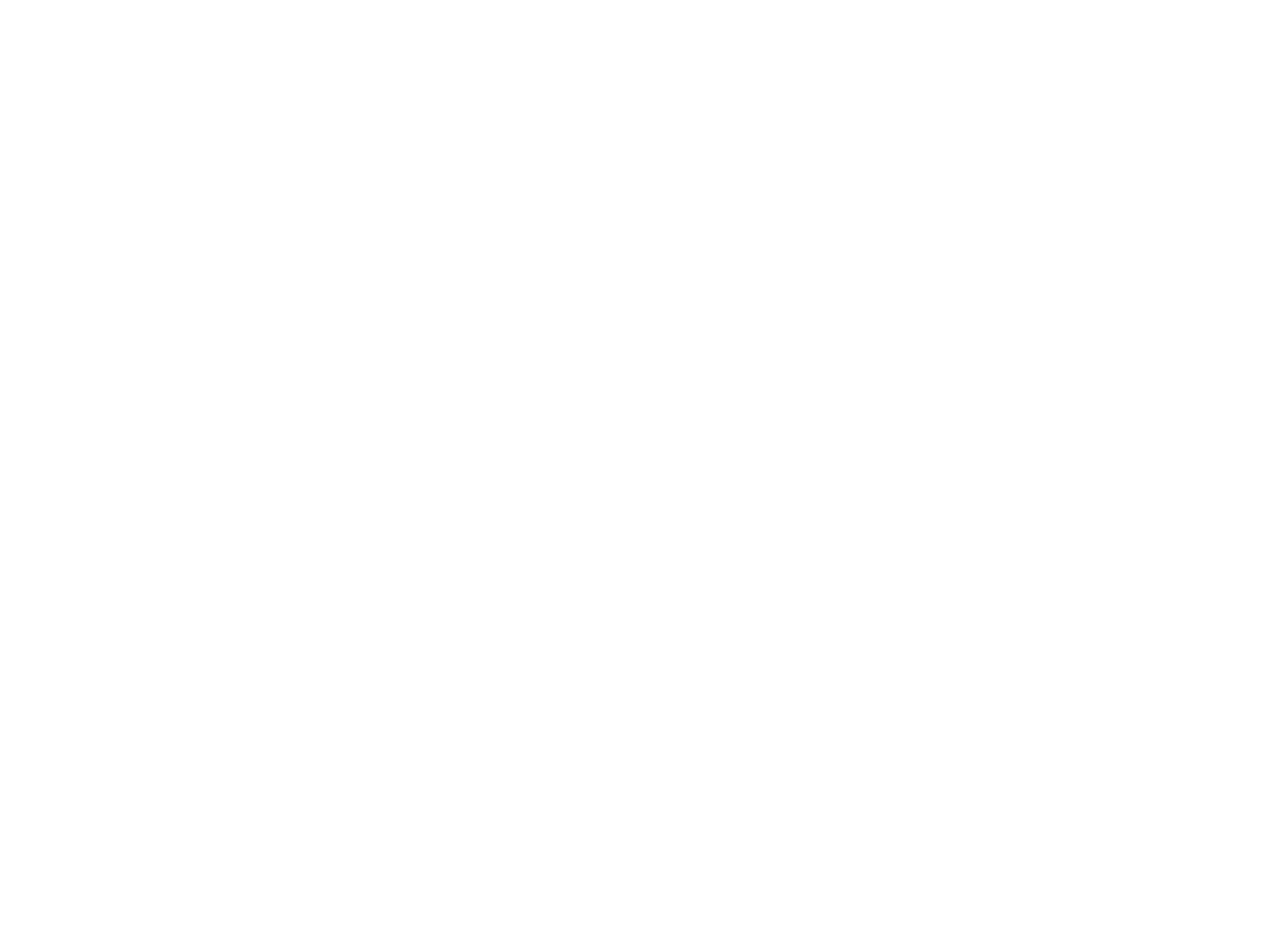
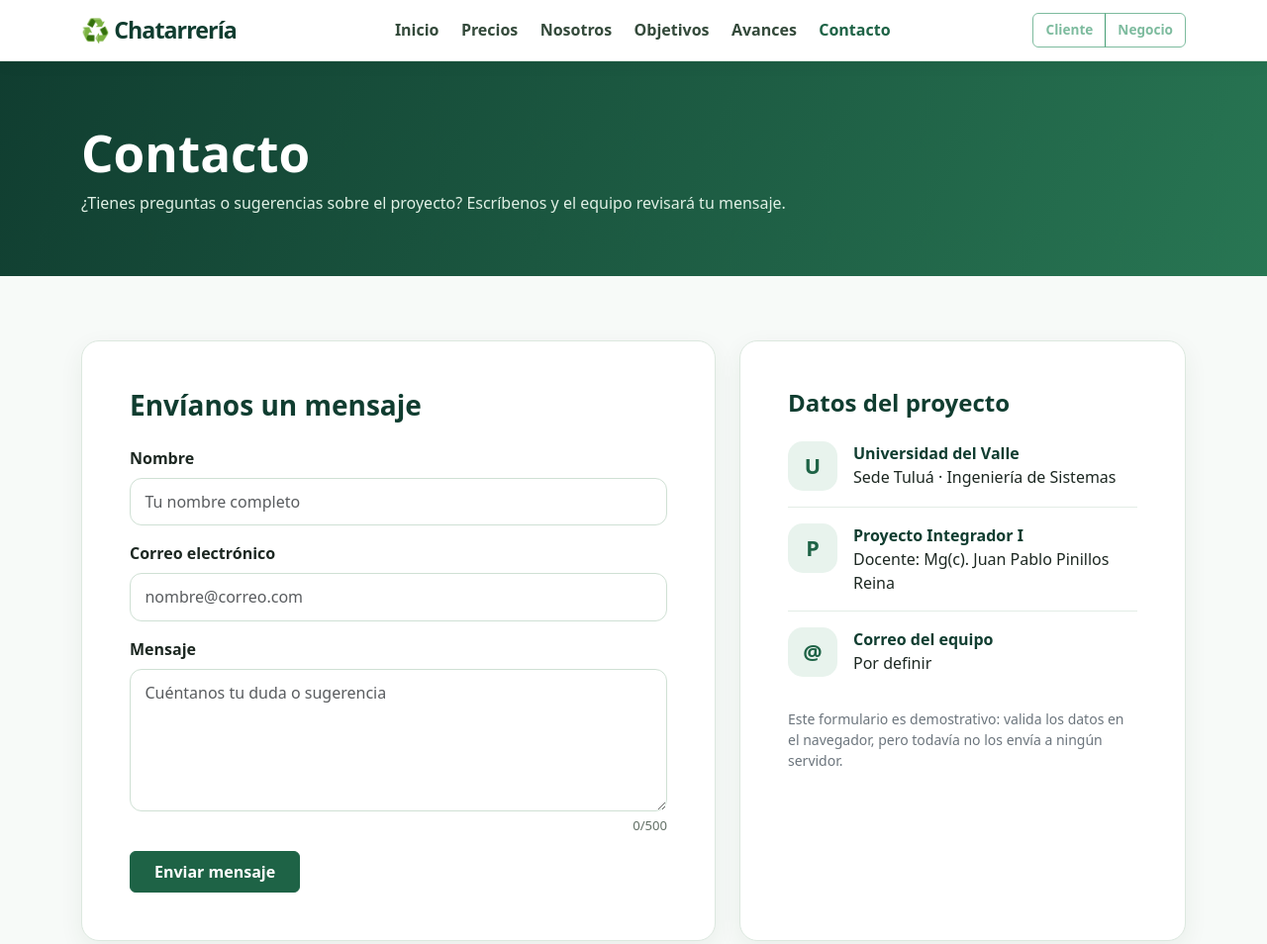
Before and after one commit to JannC23/proyectoIntegrador-Desarrollo-chatarreria, a plain HTML site: page contacto.html in a window 1280 px wide. Shown: the top 954 px of the page at 99% size. Before the commit the page ends 800 px from the top, so only its background shows below. Drawn offline with Linux system fonts and the light colour scheme.

Commit message:
Contacto listo

```diff
--- a/contacto.html
+++ b/contacto.html
@@ -0,0 +1,84 @@
+<!doctype html>
+<html lang="es">
+<head>
+  <meta charset="utf-8">
+  <meta name="viewport" content="width=device-width, initial-scale=1">
+  <meta name="description" content="Proyecto académico de sistema web para la gestión de chatarrerías y materiales reciclables.">
+  <title>Contacto | Chatarrería</title>
+  <link rel="stylesheet" href="css/bootstrap.min.css">
+  <link rel="stylesheet" href="css/style.css">
+</head>
+<body class="d-flex flex-column min-vh-100">
+<nav class="navbar navbar-expand-lg navbar-proyecto sticky-top" aria-label="Navegación principal">
+  <div class="container">
+    <a class="navbar-brand" href="index.html">♻ Chatarrería</a>
+    <button class="navbar-toggler" type="button" data-bs-toggle="collapse" data-bs-target="#menuPrincipal" aria-controls="menuPrincipal" aria-expanded="false" aria-label="Abrir menú"><span class="navbar-toggler-icon"></span></button>
+    <div class="collapse navbar-collapse" id="menuPrincipal">
+      <ul class="navbar-nav mx-auto mb-2 mb-lg-0">
+        <li class="nav-item"><a class="nav-link " href="index.html">Inicio</a></li>
+        <li class="nav-item"><a class="nav-link" href="index.html#precios">Precios</a></li>
+        <li class="nav-item"><a class="nav-link " href="nosotros.html">Nosotros</a></li>
+        <li class="nav-item"><a class="nav-link " href="objetivos.html">Objetivos</a></li>
+        <li class="nav-item"><a class="nav-link " href="avances.html">Avances</a></li>
+        <li class="nav-item"><a class="nav-link active" href="contacto.html" aria-current="page">Contacto</a></li>
+      </ul>
+      <div class="btn-group accesos" role="group" aria-label="Opciones de acceso en desarrollo">
+        <button type="button" class="btn btn-outline-success" disabled title="Acceso por desarrollar">Cliente</button>
+        <button type="button" class="btn btn-outline-success" disabled title="Acceso por desarrollar">Negocio</button>
+      </div>
+    </div>
+  </div>
+</nav>
+<main class="flex-grow-1">
+<section class="cabecera-interior"><div class="container"><h1>Contacto</h1><p>¿Tienes preguntas o sugerencias sobre el proyecto? Escríbenos y el equipo revisará tu mensaje.</p></div></section>
+<section class="seccion"><div class="container"><div class="row g-4">
+  <div class="col-lg-7">
+    <div class="panel-blanco p-4 p-lg-5">
+      <h2 class="h3 fw-bold titulo-form mb-4">Envíanos un mensaje</h2>
+      <form id="formContacto" novalidate>
+        <div class="mb-3">
+          <label for="nombre" class="form-label fw-semibold">Nombre</label>
+          <input type="text" class="form-control" id="nombre" name="nombre" placeholder="Tu nombre completo" autocomplete="name" maxlength="60" required>
+          <div class="invalid-feedback"></div>
+        </div>
+        <div class="mb-3">
+          <label for="correo" class="form-label fw-semibold">Correo electrónico</label>
+          <input type="email" class="form-control" id="correo" name="correo" placeholder="nombre@correo.com" autocomplete="email" maxlength="80" required>
+          <div class="invalid-feedback"></div>
+        </div>
+        <div class="mb-3">
+          <label for="mensaje" class="form-label fw-semibold">Mensaje</label>
+          <textarea class="form-control" id="mensaje" name="mensaje" rows="5" placeholder="Cuéntanos tu duda o sugerencia" maxlength="500" required></textarea>
+          <div class="invalid-feedback"></div>
+          <div class="contador-mensaje" aria-live="polite"><span id="contadorMensaje">0</span>/500</div>
+        </div>
+        <button type="submit" class="btn btn-verde px-4 py-2" id="btnEnviar">Enviar mensaje</button>
+      </form>
+    </div>
+  </div>
+  <div class="col-lg-5">
+    <aside class="tarjeta-elevada p-4 p-lg-5">
+      <h2 class="h4 fw-bold titulo-form mb-2">Datos del proyecto</h2>
+      <ul class="info-contacto">
+        <li><span class="icono-tarjeta" aria-hidden="true">U</span><div><strong>Universidad del Valle</strong>Sede Tuluá · Ingeniería de Sistemas</div></li>
+        <li><span class="icono-tarjeta" aria-hidden="true">P</span><div><strong>Proyecto Integrador I</strong>Docente: Mg(c). Juan Pablo Pinillos Reina</div></li>
+        <li><span class="icono-tarjeta" aria-hidden="true">@</span><div><strong>Correo del equipo</strong>Por definir</div></li>
+      </ul>
+      <p class="small text-secondary mb-0">Este formulario es demostrativo: valida los datos en el navegador, pero todavía no los envía a ningún servidor.</p>
+    </aside>
+  </div>
+</div></div></section>
+</main>
+<div class="toast-container position-fixed bottom-0 end-0 p-3">
+  <div id="toastContacto" class="toast align-items-center text-bg-success border-0" role="status" aria-live="polite" aria-atomic="true">
+    <div class="d-flex">
+      <div class="toast-body" id="toastTexto"></div>
+      <button type="button" class="btn-close btn-close-white me-2 m-auto" data-bs-dismiss="toast" aria-label="Cerrar"></button>
+    </div>
+  </div>
+</div>
+<footer class="pie mt-auto"><div class="container"><div class="row gy-3 align-items-center"><div class="col-lg-6"><strong>Chatarrería · Proyecto Integrador I</strong><p class="mb-0 mt-2 small">Universidad del Valle · Sede Tuluá<br>Cristhian David Zuluaga · Jann Carlo Martínez · Samuel Agudelo Sosa · Juan Manuel Gómez</p></div><div class="col-lg-6 text-lg-end small">© <span class="anio-actual">2026</span> · Proyecto académico<br>Diseño adaptable con Bootstrap</div></div></div></footer>
+<script src="js/bootstrap.bundle.min.js"></script>
+<script src="js/main.js"></script>
+</body>
+</html>
--- a/css/style.css
+++ b/css/style.css
@@ -52,3 +52,15 @@
 .etiqueta { display:inline-block; background:var(--verde-suave); color:var(--verde-oscuro); border-radius:40px; padding:5px 12px; font-size:.82rem; font-weight:700; }
 @media(max-width:991.98px) { .accesos { margin-top:.7rem; } .navbar-nav .nav-link { padding:.48rem 0!important; } }
 @media(max-width:575.98px) { .banner .carousel-item { height:355px; } .banner .carousel-caption { left:9%; right:9%; bottom:17%; } .banner .carousel-item::after { background:linear-gradient(90deg,rgba(4,29,19,.85),rgba(4,29,19,.55)); } .seccion { padding:45px 0; } .cabecera-interior { padding:44px 0; } .tarjeta-avance img { height:160px; } }
+
+
+.titulo-form { color:var(--verde-oscuro); }
+.form-control { border-radius:12px; padding:.7rem .9rem; border-color:#cfe0d4; }
+.form-control:focus { border-color:var(--verde); box-shadow:0 0 0 .2rem #2f88553b; }
+.contador-mensaje { margin-top:.3rem; font-size:.82rem; color:var(--muted); text-align:right; }
+.info-contacto { list-style:none; padding:0; margin:0 0 1rem; }
+.info-contacto li { display:flex; gap:1rem; align-items:flex-start; padding:1rem 0; border-bottom:1px solid #e3ede6; }
+.info-contacto li:last-child { border-bottom:0; }
+.info-contacto .icono-tarjeta { flex:none; }
+.info-contacto strong { display:block; color:var(--verde-oscuro); }
+.toast { border-radius:14px; }
--- a/js/main.js
+++ b/js/main.js
@@ -19,6 +19,61 @@
     });
   }
 
+  // Contacto: validación básica del formulario.
+  const formulario = document.getElementById("formContacto");
+  if (formulario) {
+    const regexCorreo = /^[^\s@]+@[^\s@]+\.[^\s@]{2,}$/;
+    const regexNombre = /^[\p{L}][\p{L}\s'.-]*$/u;
+
+    // Cada campo tiene una función que devuelve el error ("" = válido).
+    const reglas = {
+      nombre: (v) => v.length < 3 ? "Escribe tu nombre (mínimo 3 caracteres)."
+        : !regexNombre.test(v) ? "El nombre solo puede tener letras y espacios." : "",
+      correo: (v) => v === "" ? "Escribe tu correo electrónico."
+        : !regexCorreo.test(v) ? "Escribe un correo válido, por ejemplo nombre@correo.com." : "",
+      mensaje: (v) => v.length < 10 ? "El mensaje debe tener al menos 10 caracteres." : ""
+    };
+
+    // Valida un campo y pinta el estado (verde/rojo + texto de error).
+    const validarCampo = (campo) => {
+      const error = reglas[campo.name](campo.value.trim());
+      campo.classList.toggle("is-invalid", error !== "");
+      campo.classList.toggle("is-valid", error === "");
+      campo.parentElement.querySelector(".invalid-feedback").textContent = error;
+      return error === "";
+    };
+
+    const campos = Object.keys(reglas).map((n) => formulario.elements[n]);
+    const contador = document.getElementById("contadorMensaje");
+
+    // Validación en vivo: solo después de que el usuario ya interactuó.
+    campos.forEach((campo) => {
+      campo.addEventListener("blur", () => validarCampo(campo));
+      campo.addEventListener("input", () => {
+        if (campo.classList.contains("is-invalid")) validarCampo(campo);
+      });
+    });
+    formulario.elements["mensaje"].addEventListener("input", (e) => {
+      contador.textContent = e.target.value.length;
+    });
+
+    formulario.addEventListener("submit", (evento) => {
+      evento.preventDefault();
+      const resultados = campos.map(validarCampo);
+      if (resultados.includes(false)) {
+        campos[resultados.indexOf(false)].focus();
+        return;
+      }
+      const nombre = formulario.elements["nombre"].value.trim().split(" ")[0];
+      document.getElementById("toastTexto").textContent =
+        `¡Gracias, ${nombre}! Recibimos tu mensaje (envío simulado).`;
+      bootstrap.Toast.getOrCreateInstance(document.getElementById("toastContacto")).show();
+      formulario.reset();
+      campos.forEach((c) => c.classList.remove("is-valid", "is-invalid"));
+      contador.textContent = "0";
+    });
+  }
+
   // Mantener actualizado el año del pie de página.
   document.querySelectorAll(".anio-actual").forEach((el) => {
     el.textContent = new Date().getFullYear();
```
Also changed, not shown: avances.html (+1 -1 lines), index.html (+1 -1 lines), nosotros.html (+1 -1 lines), objetivos.html (+1 -1 lines).
